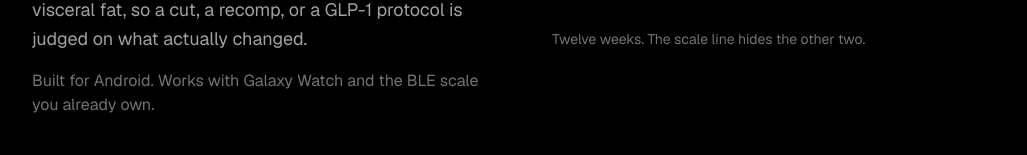
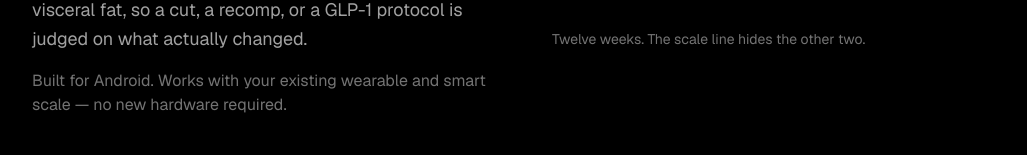
Before and after one commit to dreoz1988/thefitlens-site, a Next.js app: page /beta in a window 1280 px wide. Shown: the part 480-635 px from the top of the page, without its empty margins (120-1147 px from the left). Built offline with nearby package versions, Linux system fonts and the light colour scheme.

Commit message:
Fix beta hero subhead: remove Galaxy Watch exclusivity implication
App supports Fitbit via Health Connect and multiple BLE scale brands;
copy now says "your existing wearable and smart scale."

Co-Authored-By: Claude Fable 5 <noreply@anthropic.com>

```diff
--- a/src/app/beta/page.tsx
+++ b/src/app/beta/page.tsx
@@ -104,8 +104,8 @@ export default function BetaPage() {
               cut, a recomp, or a GLP-1 protocol is judged on what actually changed.
             </p>
             <p className="text-neutral-500 mb-10 max-w-prose">
-              Built for Android. Works with Galaxy Watch and the BLE scale you
-              already own.
+              Built for Android. Works with your existing wearable and smart
+              scale — no new hardware required.
             </p>
             <a
               href="#request"
```
